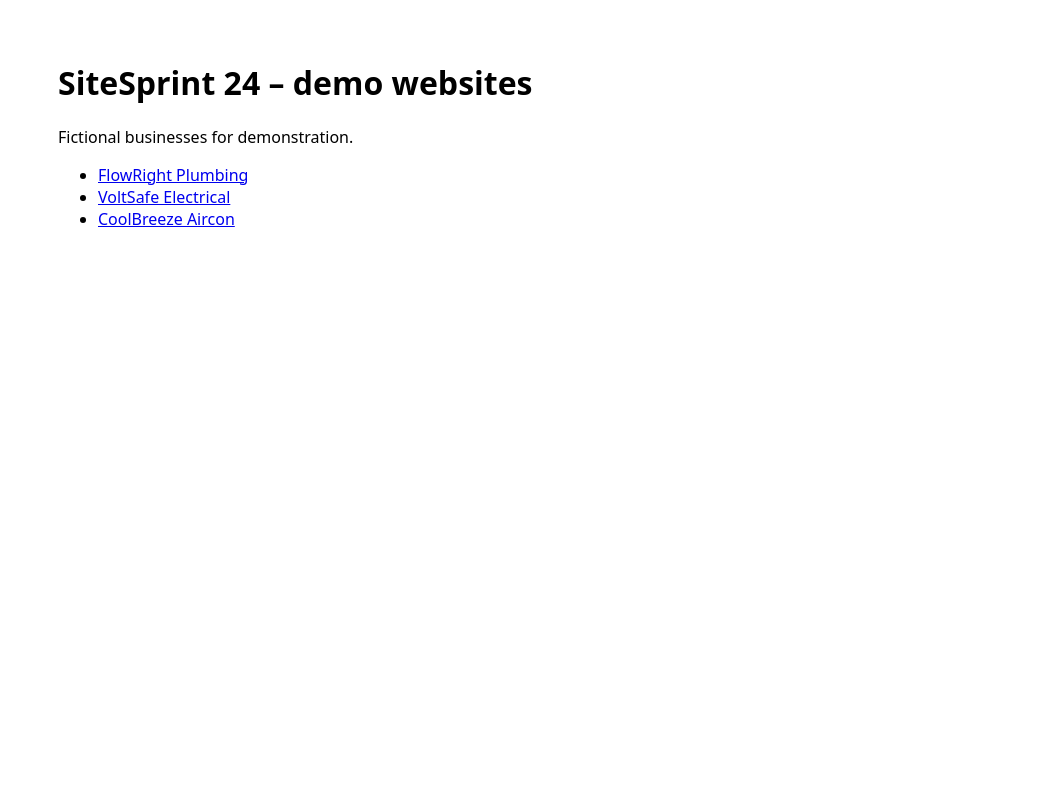
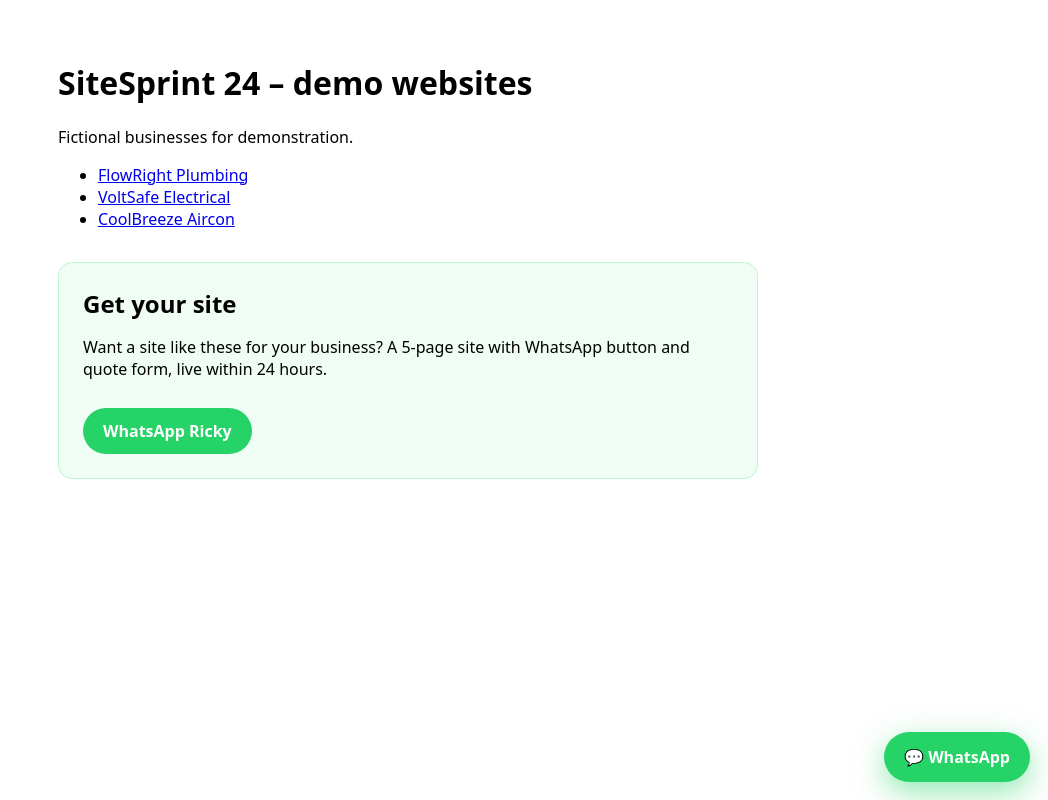
Before and after one commit to rickysoares67-sys/sitesprint-demos, a plain HTML site: page index.html in a window 1280 px wide. Shown: the whole page, without its empty margins (232-1280 px from the left). Drawn offline with Linux system fonts and the light colour scheme.

Commit message:
Add WhatsApp contact buttons

```diff
--- a/index.html
+++ b/index.html
@@ -1 +1,3 @@
-<!doctype html><meta charset=utf-8><meta name=viewport content="width=device-width,initial-scale=1"><title>SiteSprint 24 demos</title><body style="font-family:system-ui;padding:40px;max-width:700px;margin:auto"><h1>SiteSprint 24 – demo websites</h1><p>Fictional businesses for demonstration.</p><ul><li><a href="plumber/index.html">FlowRight Plumbing</a></li><li><a href="electrician/index.html">VoltSafe Electrical</a></li><li><a href="aircon/index.html">CoolBreeze Aircon</a></li></ul>
+<!doctype html><meta charset=utf-8><meta name=viewport content="width=device-width,initial-scale=1"><title>SiteSprint 24 demos</title><body style="font-family:system-ui;padding:40px;max-width:700px;margin:auto"><h1>SiteSprint 24 – demo websites</h1><p>Fictional businesses for demonstration.</p><ul><li><a href="plumber/index.html">FlowRight Plumbing</a></li><li><a href="electrician/index.html">VoltSafe Electrical</a></li><li><a href="aircon/index.html">CoolBreeze Aircon</a></li></ul><style>.cta{margin-top:32px;padding:24px;border-radius:14px;background:#f0fdf4;border:1px solid #bbf7d0}.cta h2{margin:0 0 8px}.btn{display:inline-block;margin-top:12px;background:#25d366;color:#fff;font-weight:700;padding:12px 20px;border-radius:99px;text-decoration:none}.waf{position:fixed;right:18px;bottom:18px;background:#25d366;color:#fff;font-weight:800;padding:14px 20px;border-radius:99px;text-decoration:none;box-shadow:0 10px 30px rgba(37,211,102,.5);z-index:50}@media(max-width:600px){body{padding:20px!important}.waf{padding:12px 16px;right:12px;bottom:12px}}</style>
+<section class="cta" id="get-your-site"><h2>Get your site</h2><p>Want a site like these for your business? A 5-page site with WhatsApp button and quote form, live within 24 hours.</p><a class="btn" href="https://wa.me/27726968777?text=Hi%20Ricky%2C%20I%20saw%20your%20SiteSprint%2024%20demos%20and%20want%20a%20website%20for%20my%20business" target="_blank" rel="noopener">WhatsApp Ricky</a></section><p style="height:70px"></p>
+<a class="waf" href="https://wa.me/27726968777?text=Hi%20Ricky%2C%20I%20saw%20your%20SiteSprint%2024%20demos%20and%20want%20a%20website%20for%20my%20business" target="_blank" rel="noopener" aria-label="WhatsApp Ricky">💬 WhatsApp</a>
```
